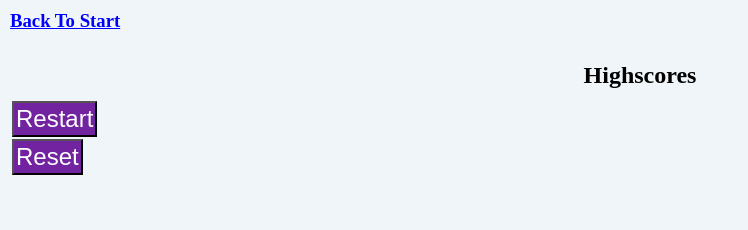
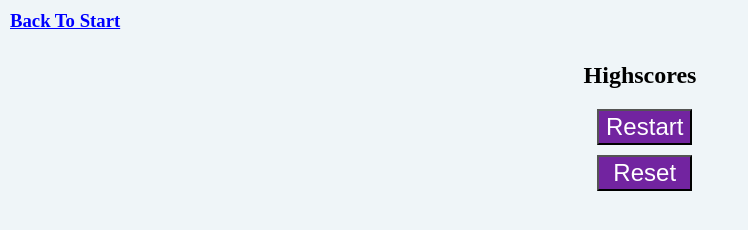
Before and after one commit to BBelk/code-quiz-project, a plain HTML site: page index.html in a window 1280 px wide. Both pictures are taken after a click on the element "View HighScores". Shown: the whole page, without its empty margins (0-748 px from the left). Drawn offline with Linux system fonts and the light colour scheme.

Commit message:
Changed some buttons, time for bed

```diff
--- a/assets/css/style.css
+++ b/assets/css/style.css
@@ -62,6 +62,7 @@ body {
   button {
     display:flex;
     text-align: center;
+    align-self: center;
     padding: 2px;
     margin: 2px;
     cursor: pointer;
@@ -74,10 +75,22 @@ body {
     text-align: center;
   }
 
-  div.highscoreSection{
+  #highscoreSection{
     display:block;
     flex-direction: column;
     justify-content: center;
+    /* flex-wrap: wrap; */
+    width:100%;
     align-items:center;
     text-align:center;
+    /* background-color: red; */
+    margin:auto;
+    padding:2px;
   }
+
+  #highscoreSection button{
+    align-self: center;
+    width:90%;
+    display: block;
+    margin: 10px;
+  }
--- a/assets/js/script.js
+++ b/assets/js/script.js
@@ -63,7 +63,7 @@ for(var i = 0; i < 4; i++){
 }
 
 startButton.addEventListener('click', function(){
-    console.log("TEST");
+    // console.log("TEST");
     SetState("quiz");
     setTime();
     cursor = 0;
@@ -232,7 +232,7 @@ viewHighScore.onclick = () => {
 
   function WriteNewHighScore(score, initials){
     var allHighScores = JSON.parse(localStorage.getItem("allScores")) || [];
-    console.log("SCORE IS: " + score + "  INITALS ARE: " + initials);
+    // console.log("SCORE IS: " + score + "  INITALS ARE: " + initials);
     var newEntry = {
         inScore: score,
         inInitials: initials
@@ -259,7 +259,7 @@ viewHighScore.onclick = () => {
         // highScoreOl.appendChild(document.createElement<"li>");
         // highscoreEntryArray.push(.document.createElement<"li">.appendChild)
         highscoreEntryArray.push(highScoreOl.appendChild(document.createElement("il")));
-        console.log("GENERATEED ENTRY");
+        // console.log("GENERATEED ENTRY");
         highscoreEntryArray[x].innerHTML = "SCORE: " + allHighScores[x].inScore + " INITIALS: " + allHighScores[x].inInitials;
         highscoreEntryArray[x].setAttribute("style", "background-color: black; color:white");
         //im tired, sorry
--- a/index.html
+++ b/index.html
@@ -38,10 +38,10 @@
         <h2>Highscores</h2>
         <div class = "highscoreArea">
             <ol id="highscoreOrderedList"></ol>
-            <div id ="startHolder">
+            <!-- <div id ="startHolder"> -->
                 <button id = "startAgain">Restart</button>
                 <button id = "reset">Reset</button>
-            </div>
+            <!-- </div> -->
         </div>
       </section>
 
```
